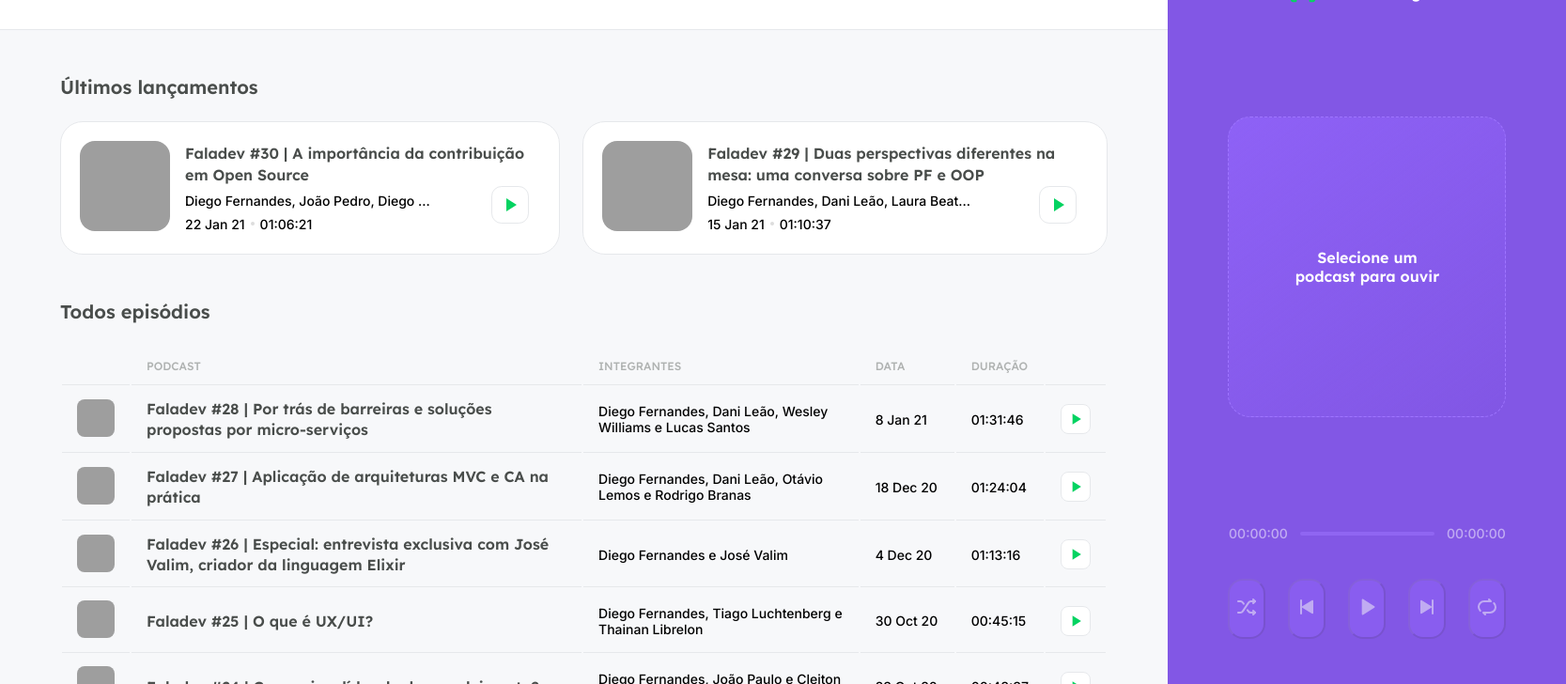
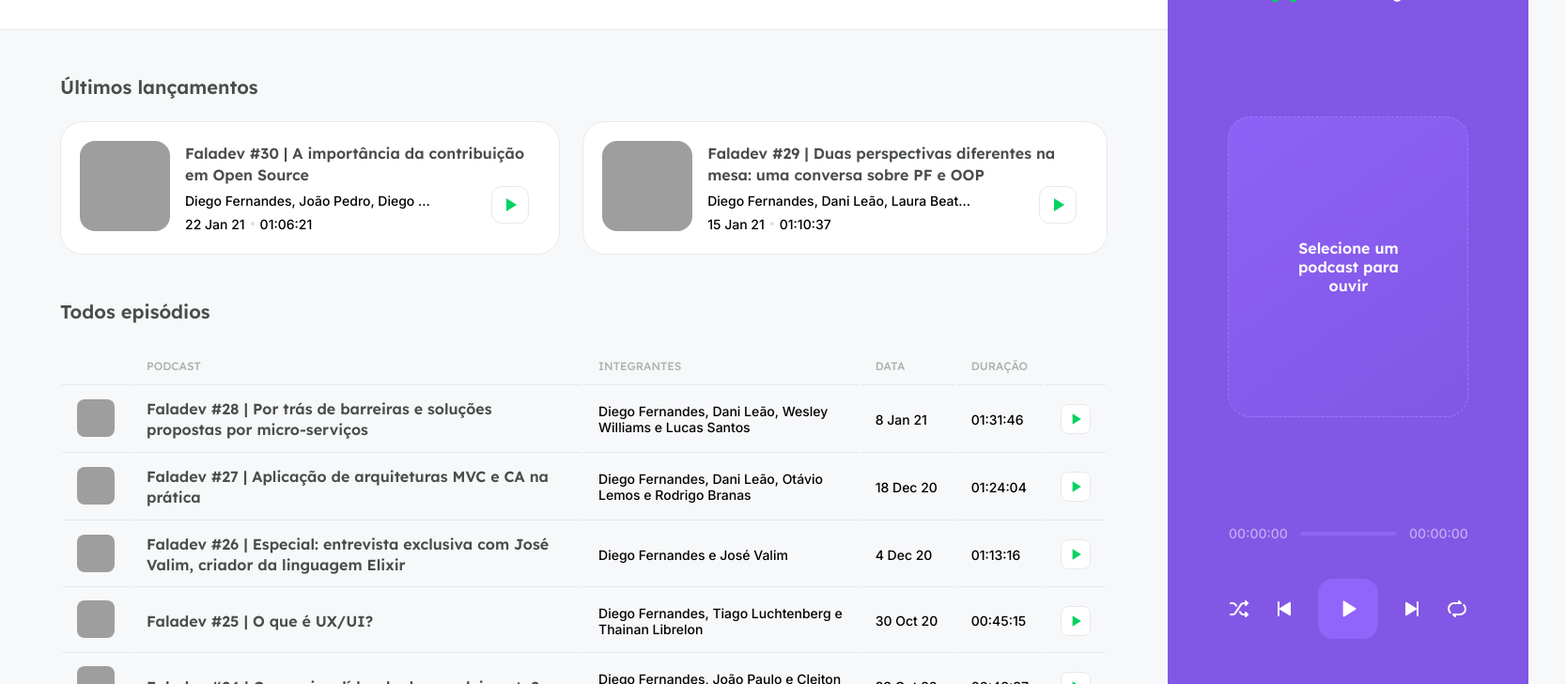
Before and after one commit to ViniciusGregorine/nlw-podcastr, a Next.js app: page / in a window 1280 px wide. Shown: the part 72-800 px from the top of the page at 94% size, 1667 px wide, since content can reach past the window. Built offline with nearby package versions, Linux system fonts and the light colour scheme; data requests are answered from the project's data file; grey boxes are pictures that could not be loaded.

Commit message:
feat: add style to buttons on player component

```diff
--- a/src/components/Player/styles.module.scss
+++ b/src/components/Player/styles.module.scss
@@ -28,7 +28,7 @@
     footer{
         align-self: stretch; // <----
 
-        &.empty {
+        &.empty .progress{
             opacity: 0.5;
         }
     }
@@ -100,14 +100,39 @@
     align-items: center;
     justify-content: center;
     margin-top: 2.5rem;
-
     gap: 1.5rem;
 
     button{
-        width: 4rem;
-        height: 4rem;
-        border-radius: 1rem;
-        background: var(--purple-400);
+         background: transparent;
+         border: 0;
+         font-size: 0;
+
+        transition: filter  0.2s;
+        &:disabled{
+            cursor: default;
+        }
+
+        &:hover:not(:disabled){
+            filter: brightness(0.75);
+        }
+
+        &.isActive{
+            filter: invert(0.35) sepia(1) saturate(3) hue-rotate(100deg);
+
+            :hover{
+                filter: brightness(0.6) invert(0.35) sepia(1) saturate(3) hue-rotate(100deg);
+            }
+        }
+
+        &.playButton{
+            width: 4rem;
+            height: 4rem;
+            border-radius: 1rem;
+            background: var(--purple-400);
+
+            &:hover{
+                filter: brightness(0.95);
+            }
+        }
     }
-
 }
```
